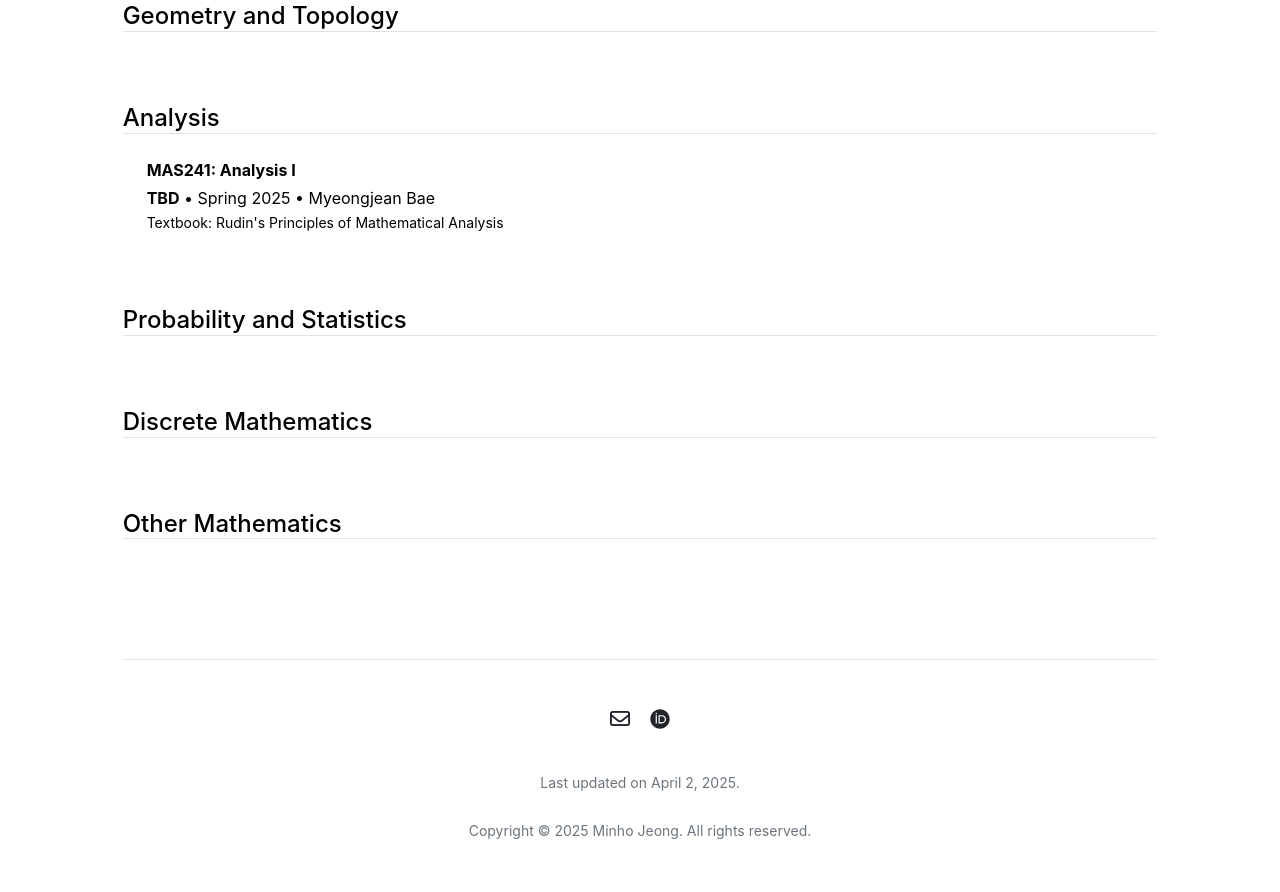
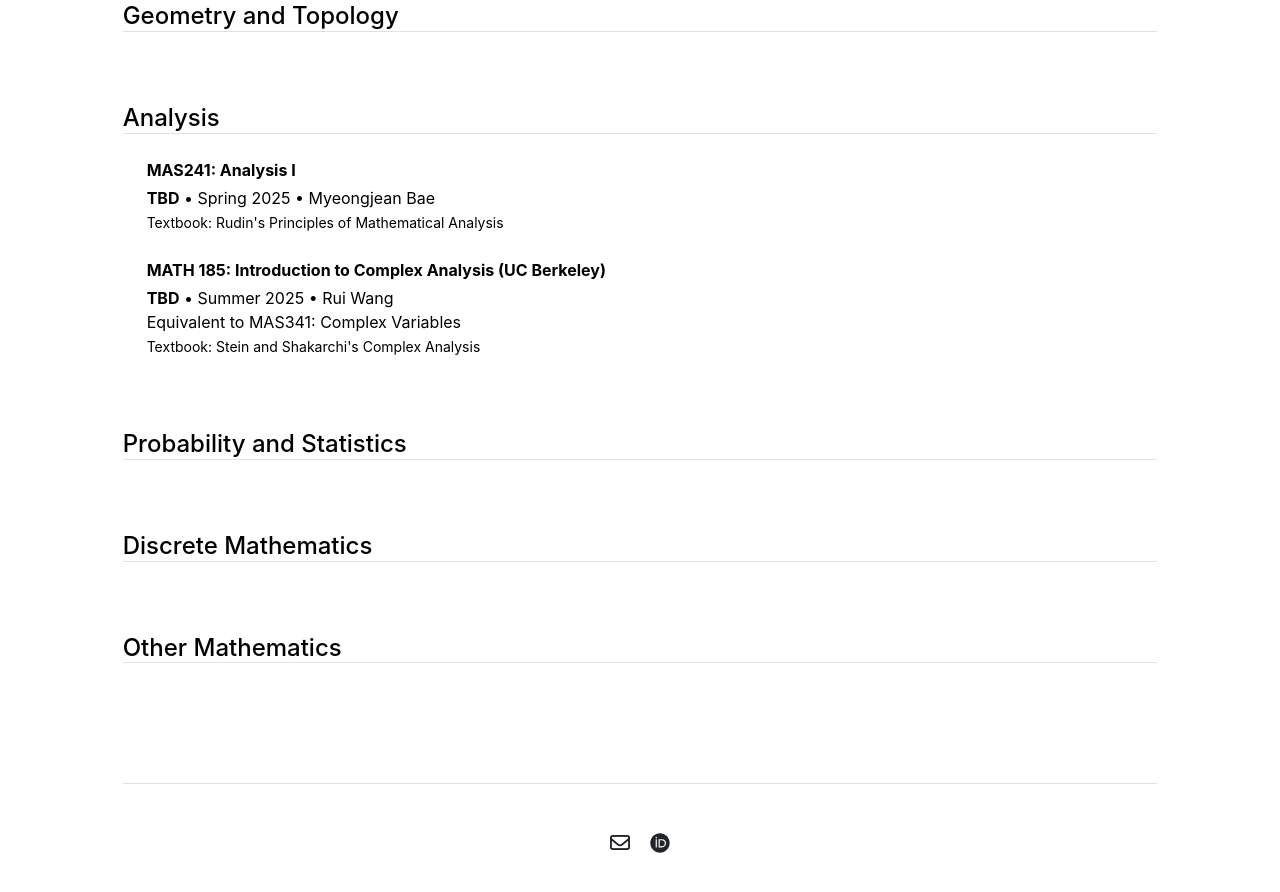
Before and after one commit to mino-jeong/mino-jeong.github.io, a Jekyll site: the page built from coursework-field.md, in a window 1280 px wide and 900 px high, scrolled down 503 px. Shown: the top 892 px of the window. Built offline with Jekyll 4.4.1, drawn with Linux system fonts in a browser that asks for light colours.

Commit message:
Update analysis.yml

```diff
--- a/_data/coursework-field/analysis.yml
+++ b/_data/coursework-field/analysis.yml
@@ -1,3 +1,8 @@
 - title: 'MAS241: Analysis I'
   description: '<strong>TBD</strong> • Spring 2025 • Myeongjean Bae'
   textbook: "Rudin's Principles of Mathematical Analysis"
+
+- title: 'MATH 185: Introduction to Complex Analysis (UC Berkeley)'
+  description: '<strong>TBD</strong> • Summer 2025 • Rui Wang<br>
+  Equivalent to MAS341: Complex Variables'
+  textbook: "Stein and Shakarchi's Complex Analysis"
```
